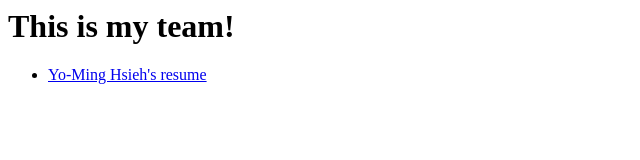
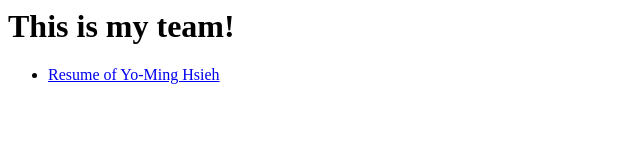
Before and after one commit to ymhsieh/lab1029, a plain HTML site: page index.html in a window 1280 px wide. Shown: the full height of the page, 0-640 px from the left. Drawn offline with Linux system fonts and the light colour scheme.

Commit message:
Added my resume to index.html

```diff
--- a/index.html
+++ b/index.html
@@ -7,8 +7,7 @@
   <body>
     <h1> This is my team! </h1>
     <ul>
-
-      <li> <a href='resume-b8050104.html'>Yo-Ming Hsieh's resume</a></li>
+      <li><a href='resume-b8050104.html'>Resume of Yo-Ming Hsieh</a></li>
     </ul>
   </body>
 </html>
```
